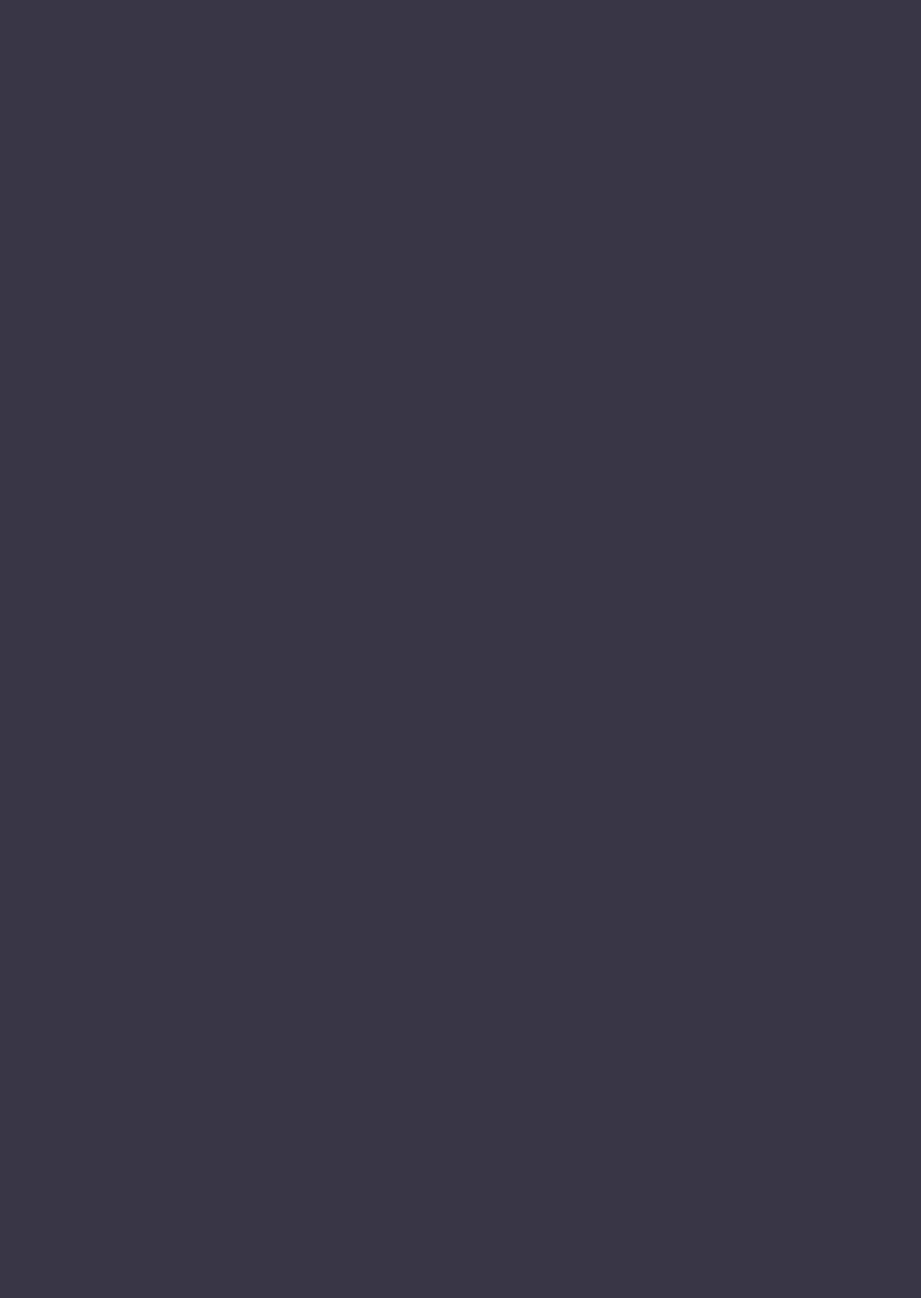
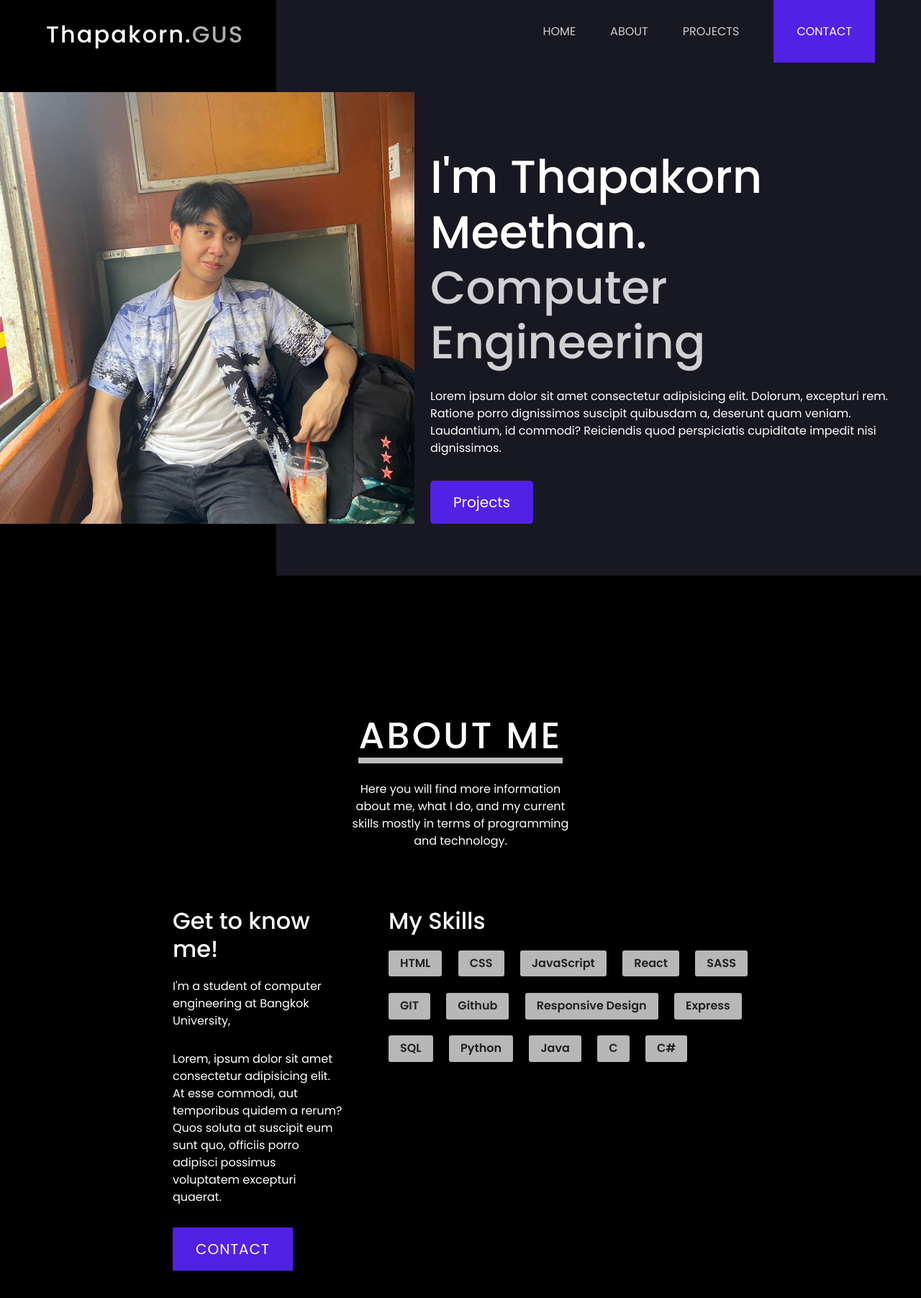
Before and after one commit to Thapakornd/Profile-Landing-page, a React (Vite) app: page / in a window 1280 px wide. Shown: the top 1804 px of the page at 72% size. Before the commit the page ends 800 px from the top, so only its background shows below. Built offline with nearby package versions, Linux system fonts and the light colour scheme.

Commit message:
Create hero and about page successfully

```diff
--- a/src/App.css
+++ b/src/App.css
@@ -1,9 +1,13 @@
+@import url('https://fonts.googleapis.com/css2?family=Poppins:wght@100;200;300;400;500;600&display=swap');
+
 .app{
   padding: 0;
   margin: 0;
   box-sizing: border-box;
   overflow-x: hidden;
-  background-color: #393646;
+  background-color: #000;
+  font-family: 'Poppins', sans-serif;
+  font-weight: 400;
 }
 
 .link{
--- a/src/App.jsx
+++ b/src/App.jsx
@@ -1,12 +1,17 @@
 import "./App.css";
 import "bootstrap/dist/css/bootstrap.min.css";
 import './App.css'
+import Navbar from "./components/Navbar/Navbar";
+import Hero from "./components/Hero/Hero";
+import About from "./components/About/About";
 
 function App() {
   return (
     <>
       <div className="app">
-
+        <Navbar />
+        <Hero />
+        <About />
       </div>
     </>
   );
--- /dev/null
+++ b/src/components/About/About.jsx
@@ -0,0 +1,52 @@
+import React from "react";
+import "./About.scss";
+import ComputerOutlinedIcon from "@mui/icons-material/ComputerOutlined";
+
+const About = () => {
+  return (
+    <div className="about">
+      <div className="head">
+        <h1>ABOUT ME</h1>
+        <p>
+          Here you will find more information about me, what I do, and my current skills mostly in terms of programming and technology.
+        </p>
+      </div>
+      <div className="r-1">
+        <h3>Get to know me!</h3>
+        <p>
+          I'm a student of computer engineering at Bangkok University,
+        </p>
+        <p>
+          Lorem, ipsum dolor sit amet consectetur adipisicing elit. At esse
+          commodi, aut temporibus quidem a rerum? Quos soluta at suscipit eum
+          sunt quo, officiis porro adipisci possimus voluptatem excepturi
+          quaerat.
+        </p>
+        <div className="btn-contact">
+          <a href="#">CONTACT</a>
+        </div>
+      </div>
+      <div className="r-2">
+        <h3>My Skills</h3>
+        <div className="content-skill">
+          <div className="box">HTML</div>
+          <div className="box">CSS</div>
+          <div className="box">JavaScript</div>
+          <div className="box">React</div>
+          <div className="box">SASS</div>
+          <div className="box">GIT</div>
+          <div className="box">Github</div>
+          <div className="box">Responsive Design</div>
+          <div className="box">Express</div>
+          <div className="box">SQL</div>
+          <div className="box">Python</div>
+          <div className="box">Java</div>
+          <div className="box">C</div>
+          <div className="box">C#</div>
+        </div>
+      </div>
+    </div>
+  );
+};
+
+export default About;
--- /dev/null
+++ b/src/components/About/About.scss
@@ -0,0 +1,78 @@
+.about{
+    margin: 17rem 15rem;
+    display: grid;
+    grid-template-columns: repeat(2 , 1fr);
+    grid-gap: 4rem;
+    color: #fff;
+
+    .head{
+        display: flex;
+        place-items: center;
+        flex-direction: column;
+        justify-items: center;
+        grid-column: 1 / 3;
+        grid-gap: 1rem;
+
+        h1{
+            font-size: 3.2rem;
+            letter-spacing: 0.2rem;
+            border-bottom: 0.5rem #ffffffbe solid;
+        }
+
+        p{
+            text-align: center;
+            width: 40%;
+        }
+    }
+
+    .r-1{
+        display: flex;
+        flex-direction: column;
+        grid-gap: 0.8rem;
+
+        h3{
+            font-weight: 500;
+            font-size: 2rem;
+        }
+
+        .btn-contact{
+            margin: 1rem 0;
+
+            a{
+                letter-spacing: 1px;
+                text-decoration: none;
+                font-size: 1.25rem;
+                color: #fff;
+                background-color: #5221e6;
+                padding: 1rem 2rem;
+
+            }
+        }
+    }
+
+    .r-2{
+        display: flex;
+        flex-direction: column;
+        grid-gap: 0.8rem;
+
+        h3{
+            font-weight: 500;
+            font-size: 2rem;
+        }
+
+        .content-skill{
+            width: 500px;
+            display: flex;
+            flex-wrap: wrap;
+            grid-gap: 1.4rem;
+
+            .box{
+                color: #202020;
+                background-color: #ffffffb7;
+                padding: 0.4rem 1rem;
+                border-radius: 3px;
+                font-weight: 600;
+            }
+        }
+    }
+}
--- /dev/null
+++ b/src/components/Hero/Hero.jsx
@@ -0,0 +1,35 @@
+import React from "react";
+import "./Hero.scss";
+
+const Hero = () => {
+  return (
+    <div className="hero">
+      <div className="block"></div>
+      <div className="content-main">
+        <div className="profile">
+          <img src="/profile/profile.jpg" alt="" />
+        </div>
+        <div className="content-1">
+          <h1>
+            I'm Thapakorn Meethan.
+            <br />
+            <span>Computer Engineering </span>
+          </h1>
+          <p>
+            Lorem ipsum dolor sit amet consectetur adipisicing elit. Dolorum,
+            excepturi rem. Ratione porro dignissimos suscipit quibusdam a,
+            deserunt quam veniam. Laudantium, id commodi? Reiciendis quod
+            perspiciatis cupiditate impedit nisi dignissimos.
+          </p>
+          <div className="btn-project">
+            <a href="#" >
+              Projects
+            </a>
+          </div>
+        </div>
+      </div>
+    </div>
+  );
+};
+
+export default Hero;
--- /dev/null
+++ b/src/components/Hero/Hero.scss
@@ -0,0 +1,67 @@
+.hero{
+    background-color: transparent;
+    height: 90vh;
+
+    .content-main{
+        position: relative;
+        display: grid;
+        z-index: 10;
+        grid-template-columns: 1fr 1fr;
+        padding: 8rem 0;
+        color: #fff;
+
+        .profile{
+
+            img{
+                z-index: 9;
+                height: 75vh;
+                width: 45vw;
+                object-fit: cover;
+            }
+        }
+
+        .content-1{
+            display: flex;
+            flex-direction: column;
+            grid-gap: 1rem;
+            padding: 5rem 2rem 0 0;
+
+            h1{
+                width: 650px;
+                font-size: 4rem;
+
+                span{
+                    color: #ffffffcc;
+                }
+            }
+
+            .btn-project{
+                margin: 1rem 0;
+
+                a{
+                    background-color: #5221e6;
+                    padding: 1rem 2rem;
+                    font-size: 1.25rem;
+                    color: #fff;
+                    text-decoration: none;
+                    border-radius: 5px;
+                    transition: all ease-in-out 0.3s;
+                }
+                a:hover{
+                    transition: all ease-in-out 0.3s;
+                    background-color: #2b1177;
+                }
+            }
+        }
+    }
+
+    .block{
+        position: absolute;
+        right: 0;
+        top: 0;
+        background-color: #181822;
+        width: 70vw;
+        height: 100vh;
+        z-index: 9;
+    }
+}
--- /dev/null
+++ b/src/components/Navbar/Navbar.jsx
@@ -0,0 +1,20 @@
+import React from 'react';
+import './Navbar.scss';
+
+const Navbar = () => {
+  return (
+    <div className='navbar'>
+        <div className="logo">
+            <h1>Thapakorn.<span>GUS</span></h1>
+        </div>
+        <ul>
+            <li><a href="#">HOME</a></li>
+            <li><a href="#">ABOUT</a></li>
+            <li><a href="#">PROJECTS</a></li>
+            <li className='contact'><a href="#">CONTACT</a></li>
+        </ul>
+    </div>
+  )
+}
+
+export default Navbar
--- /dev/null
+++ b/src/components/Navbar/Navbar.scss
@@ -0,0 +1,50 @@
+.navbar {
+    position: absolute;
+    z-index: 10000;
+    width: 100%;
+    color: #fff;
+    padding: 0 4rem;
+
+    .logo {
+        letter-spacing: 2px;
+
+        h1 {
+            font-size: 2rem;
+        }
+        span {
+            color: #ffffffaf;
+        }
+    }
+
+    ul {
+        display: flex;
+        grid-gap: 3rem;
+        list-style: none;
+        align-items: center;
+        text-align: center;
+        padding: 2rem 0;
+
+        li {
+            a {
+                color: #ffffffcc;
+                text-decoration: none;
+            }
+            a:hover {
+                color: #51c8ff;
+            }
+        }
+        .contact {
+            a {
+                background-color: #5221e6;
+                padding: 2rem;
+                color: #fff;
+                transition: all 0.3s ease-in-out;
+            }
+            a:hover{
+                color: #fff;
+                background-color: #2b1177;
+                transition: all 0.3s ease-in-out;
+            }
+        }
+    }
+}
--- a/src/index.css
+++ b/src/index.css
@@ -1,11 +1,7 @@
-@import url('https://fonts.googleapis.com/css2?family=Noto+Sans+Thai:wght@100;400;500;800&display=swap');
 
 :root {
-  font-family: 'Noto Sans Thai', sans-serif;
-  font-weight: 400;
-
   color: rgba(0, 0, 0, 0.87);
-  background-color: #393646;
+  background-color: #000;
 
   font-synthesis: none;
   text-rendering: optimizeLegibility;
```
Also changed, not shown: src/components/SideBar/SideBar.jsx (added, +9 -0 lines), src/components/SideBar/SideBar.scss (added).
